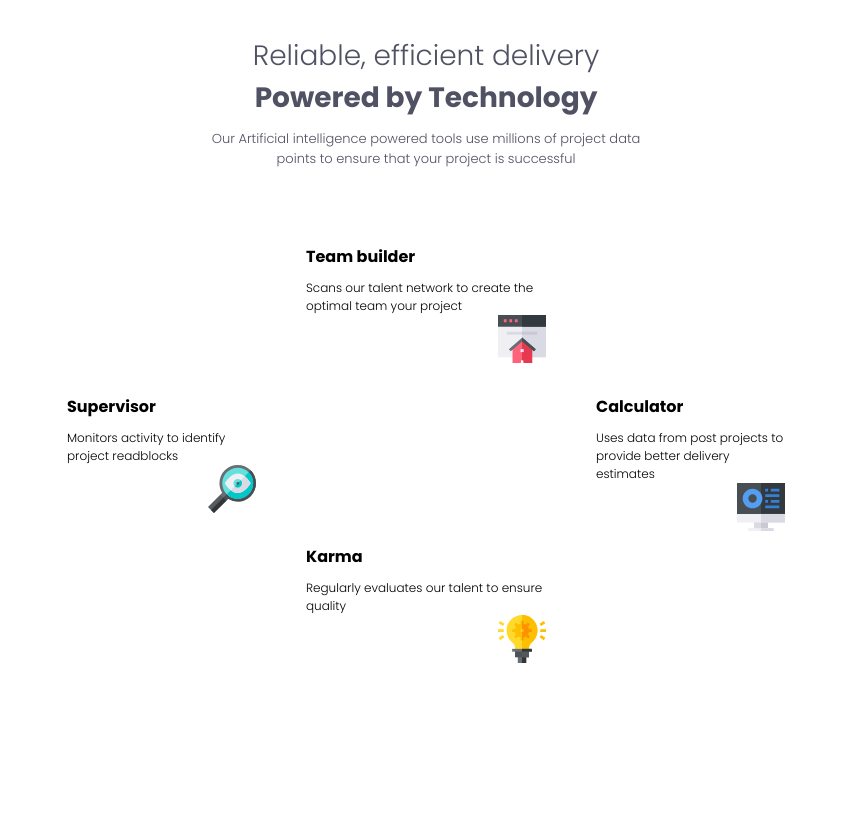
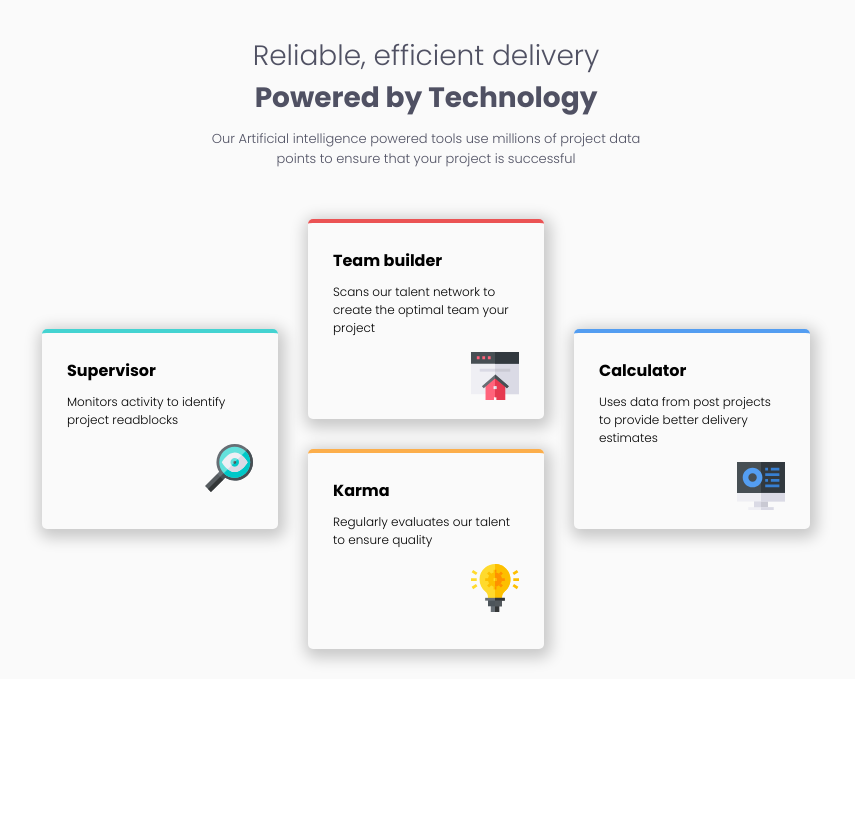
Before and after one commit to Segnities/four-card-feature-section, a website: page index.html in a window 1280 px wide. Shown: the whole page, without its empty margins (214-1069 px from the left). Drawn offline with Linux system fonts and the light colour scheme.

Commit message:
desktop version done

```diff
--- a/assets/css/card.css
+++ b/assets/css/card.css
@@ -1,17 +1,23 @@
 .card-wrapper {
   width: 100%;
   display: grid;
-  align-content: center;
+  align-content: flex-start;
   justify-items: center;
-  grid-template-columns: 1fr 290px 1fr;
-  grid-template-rows: 150px 150px 300px;
+  grid-template-columns: 1fr 1fr 1fr;
+  grid-template-rows: 150px 1fr 150px;
+  column-gap: 30px;
   margin-top: 50px;
 }
 
 .card {
+  width: 100%;
+  height: 200px;
   display: flex;
   flex-direction: column;
   padding: 25px;
+  border-radius: 5px;
+  border-top: 4px solid #555;
+  box-shadow: 2px 4px 15px 5px rgba(0, 0, 0, 0.2);
 }
 
 .card-title {
@@ -26,6 +32,7 @@
 }
 
 .card-image {
+  margin-top: 15px;
   align-self: flex-end;
 }
 
@@ -36,18 +43,26 @@
 
 .grid-item-supervisor {
   grid-row: 2;
+  border-top: 4px solid #44d3d1;
+  margin-top: -40px;
 }
 
 .grid-item-team-builder {
   grid-column: 2;
+  border-top: 4px solid #eb5354;
 }
 
 .grid-item-karma {
   grid-column: 2;
   grid-row: 3;
+  border-top: 4px solid #fcae4b;
+  margin-top: -80px;
 }
 
 .grid-item-calculator {
   grid-column: 3;
   grid-row: 2;
+  border-top: 4px solid #539df1;
+  margin-top: -40px;
+
 }
--- a/assets/css/main.css
+++ b/assets/css/main.css
@@ -12,7 +12,7 @@
     padding-top: 35px;
     padding-left: 20%;
     padding-right: 20%;
-
+    background-color: #fafafa;
     display: flex;
     flex-direction: column;
     align-items: center;
```
